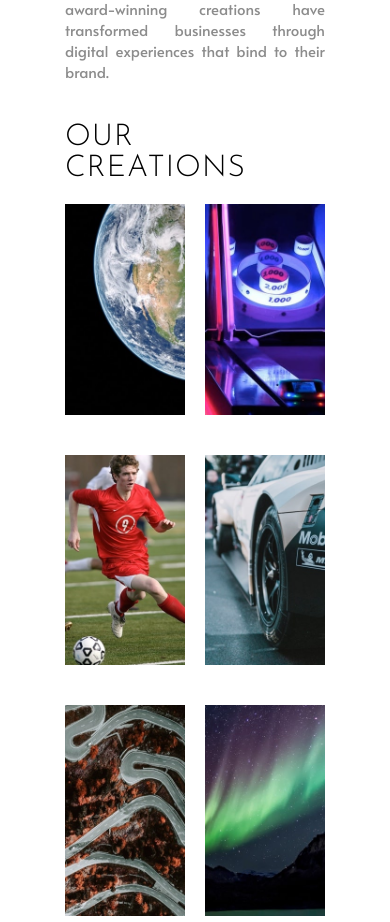
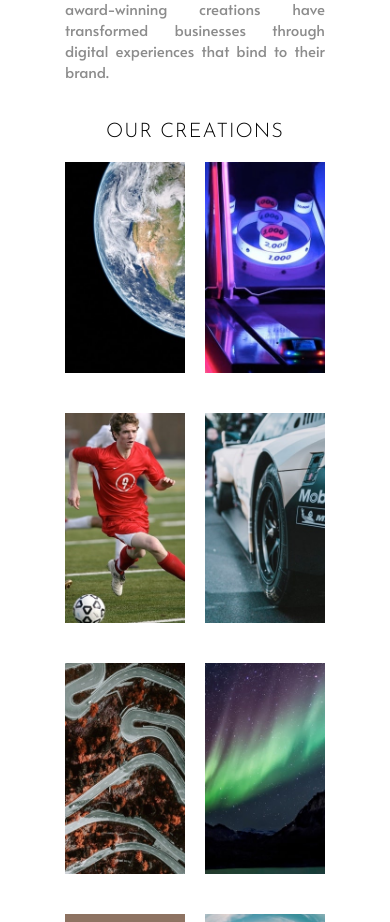
Before and after one commit to guliye91/Loopstudios-Landing-Page, a plain HTML site: page index.html in a window 390 px wide. Shown: the part 1406-2328 px from the top of the page. Drawn offline with Linux system fonts and the light colour scheme.

Commit message:
changed grid title to be responsive

```diff
--- a/style.css
+++ b/style.css
@@ -319,6 +319,10 @@ footer{
     .grid{
         position: relative;
     }
+    .grid-title h3{
+        font-size: 2rem;
+        font-weight: 300;
+    }
     .grid-title .see-all{
         position: absolute;
         bottom: -4.4rem;
```
